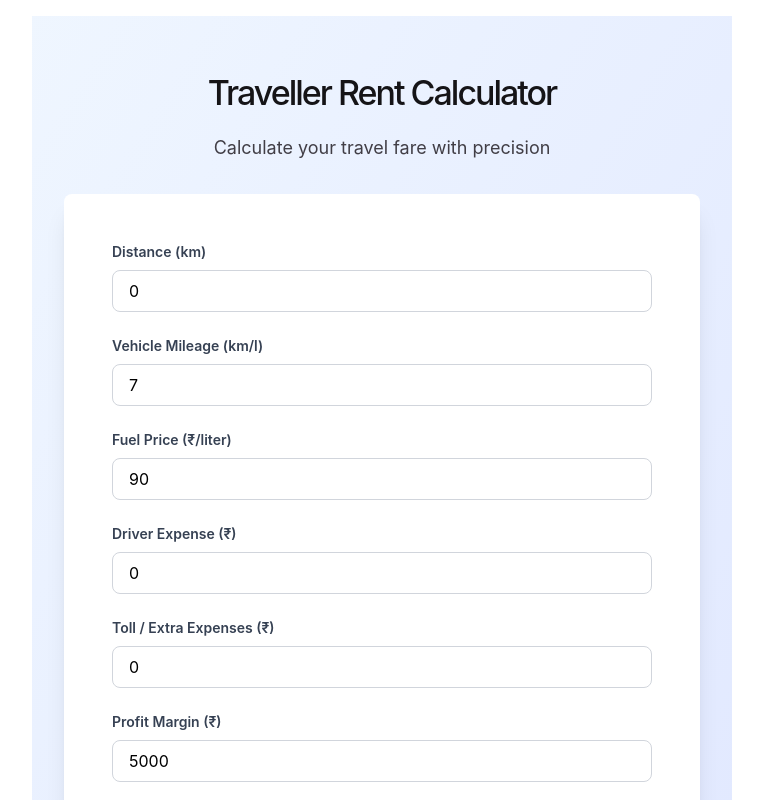
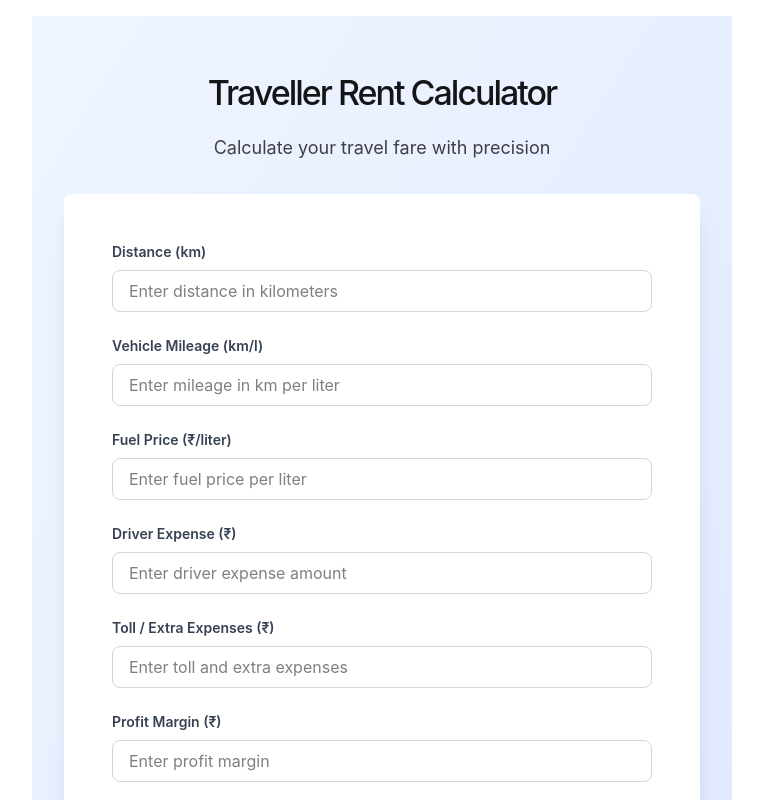
Before and after one commit to NubulMachary/fare-calculator, an Angular app: page / in a window 1280 px wide. Shown: the top 800 px of the page, without its empty margins (258-1021 px from the left). Built offline with nearby package versions, Linux system fonts and the light colour scheme.

Commit message:
Set input defaults to empty strings instead of 0

```diff
--- a/src/app/app.ts
+++ b/src/app/app.ts
@@ -8,12 +8,12 @@ import { Component, signal } from '@angular/core';
 })
 export class App {
   // Input signals
-  distance = signal<number>(0);
-  mileage = signal<number>(7);
-  fuelPrice = signal<number>(90);
-  driverExpense = signal<number>(0);
-  tollExpense = signal<number>(0);
-  profit = signal<number>(5000);
+  distance = signal<number | string>('');
+  mileage = signal<number | string>('');
+  fuelPrice = signal<number | string>('');
+  driverExpense = signal<number | string>('');
+  tollExpense = signal<number | string>('');
+  profit = signal<number | string>('');
 
   // Output signals - Price Calculation
   totalPrice = signal<number>(0);
@@ -37,15 +37,15 @@ export class App {
   }
 
   calculatePrice() {
-    const dist = this.distance();
-    const mileage = this.mileage();
-    const fuelPrice = this.fuelPrice();
-    const driverExp = this.driverExpense();
-    const tollExp = this.tollExpense();
-    const profitMargin = this.profit();
+    const dist = Number(this.distance());
+    const mileage = Number(this.mileage());
+    const fuelPrice = Number(this.fuelPrice());
+    const driverExp = Number(this.driverExpense());
+    const tollExp = Number(this.tollExpense());
+    const profitMargin = Number(this.profit());
 
     // Validate inputs
-    if (mileage === 0 || dist === 0) {
+    if (mileage === 0 || dist === 0 || isNaN(dist) || isNaN(mileage) || isNaN(fuelPrice)) {
       this.totalPrice.set(0);
       this.resetAnalytics();
       return;
@@ -101,12 +101,12 @@ export class App {
   }
 
   resetForm() {
-    this.distance.set(0);
-    this.mileage.set(7);
-    this.fuelPrice.set(90);
-    this.driverExpense.set(0);
-    this.tollExpense.set(0);
-    this.profit.set(5000);
+    this.distance.set('');
+    this.mileage.set('');
+    this.fuelPrice.set('');
+    this.driverExpense.set('');
+    this.tollExpense.set('');
+    this.profit.set('');
     this.totalPrice.set(0);
     this.resetAnalytics();
   }
```
